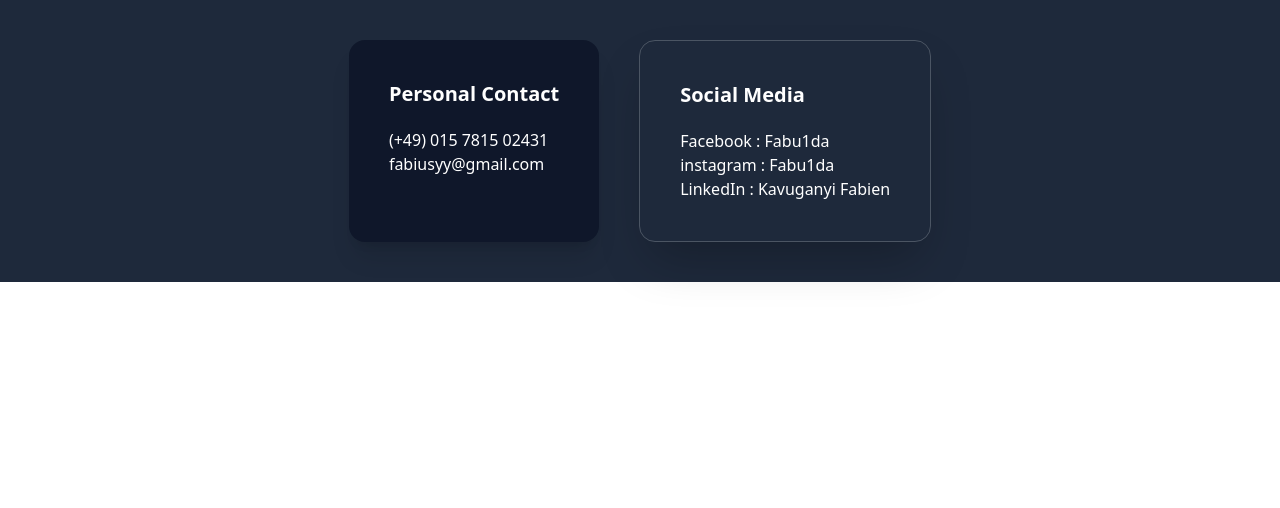
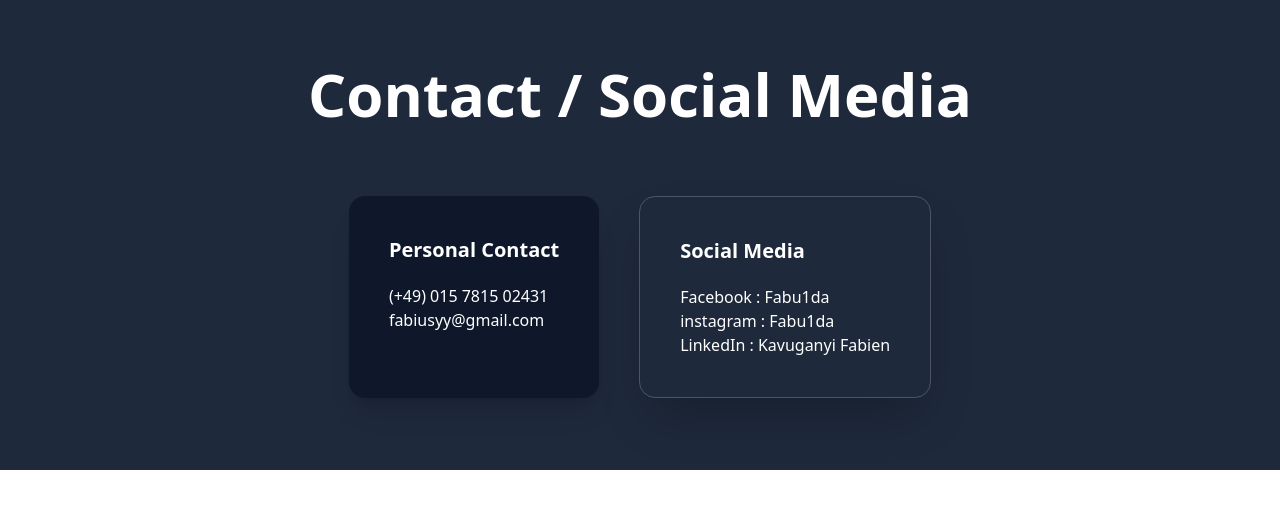
Before and after one commit to Fabu1da/portfolioxyz, a Next.js app: page /widget/contact in a window 1280 px wide. Shown: the top 508 px of the page. Built offline with nearby package versions, Linux system fonts and the light colour scheme; a web font is replaced by a local one.

Commit message:
portfolio

```diff
--- a/pages/widget/contact.js
+++ b/pages/widget/contact.js
@@ -2,8 +2,11 @@
 
 const Contact = () => {
   return (
-    <div className="flex justify-center bg-slate-800 gap-3 " id="contact">
-      <div className="flex gap-10 p-10">
+    <div className="bg-slate-800  p-8" id="contact">
+      <div className="text-center text-6xl text-white font-bold my-8">
+        Contact / Social Media
+      </div>
+      <div className="flex justify-center gap-10 p-10">
         <div className="p-10 shadow-xl rounded-2xl bg-slate-900 text-white">
           <h1 className=" text-xl text-white font-bold mb-5">
             Personal Contact
```
